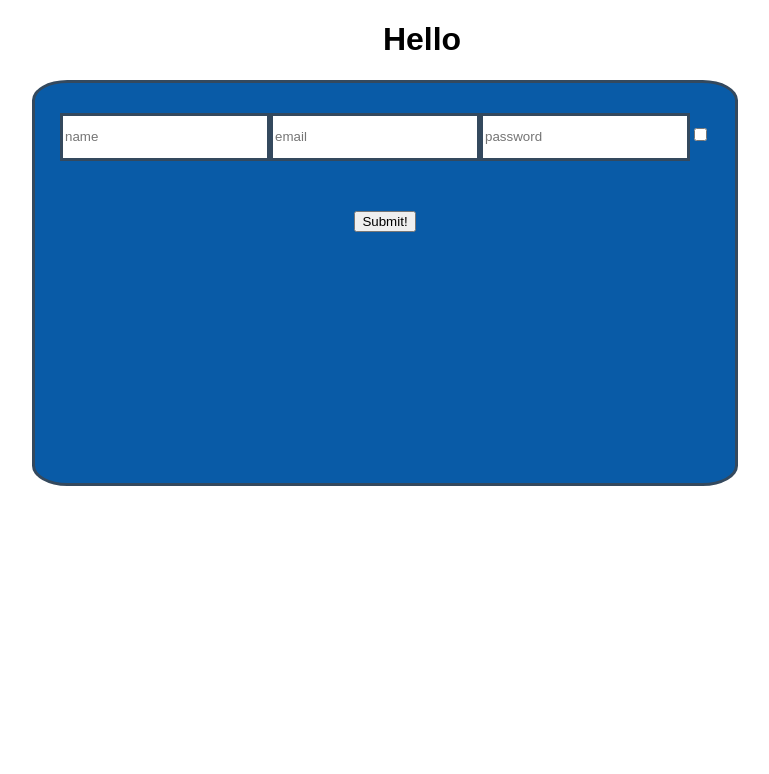
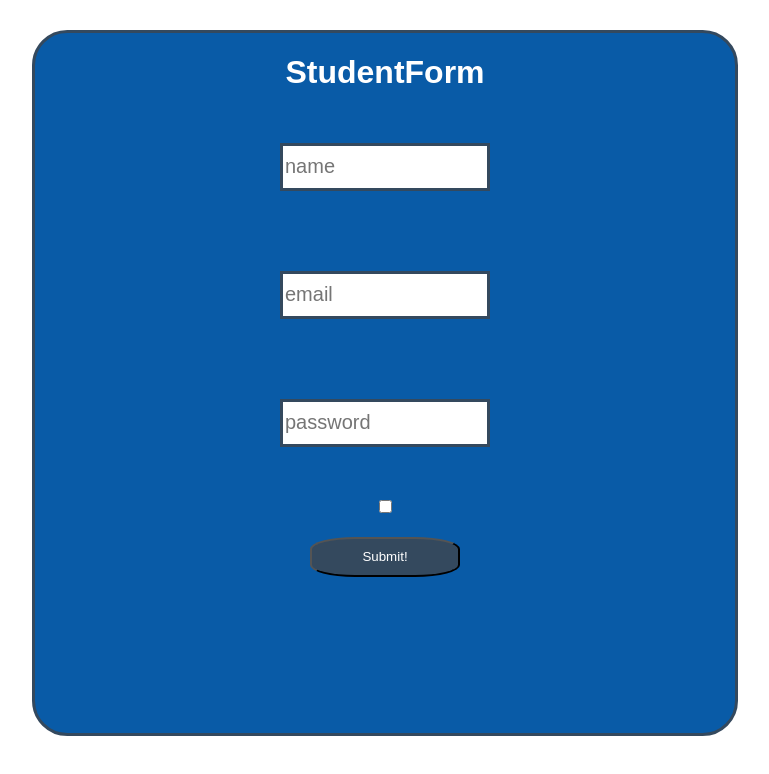
Before and after one commit to bloominstituteoftechnology/User-Onboarding, a React (Create React App) app in the folder login/: page / in a window 1280 px wide. Shown: the top 774 px of the page, without its empty margins (218-987 px from the left). Built offline with nearby package versions, Linux system fonts and the light colour scheme.

Commit message:
changed some styling of form

```diff
--- a/login/src/App.js
+++ b/login/src/App.js
@@ -1,13 +1,12 @@
-import React, { Component } from 'react';
-import OnBoardForm from './Component/Form'
-import './App.css';
+import React, { Component } from "react";
+import OnBoardForm from "./Component/Form";
+import "./App.css";
 
 class App extends Component {
   render() {
     return (
       <div className="App">
-      <h1>Hello</h1>
-      <OnBoardForm/>
+        <OnBoardForm />
       </div>
     );
   }
--- a/login/src/Component/Form.css
+++ b/login/src/Component/Form.css
@@ -4,4 +4,5 @@
     border: 3px solid #34495e;
     margin-top:30px;
     margin-bottom:50px;
+    font-size:20px;
 }
--- a/login/src/Component/Form.js
+++ b/login/src/Component/Form.js
@@ -3,16 +3,36 @@ import { withFormik, Form, Field } from "formik";
 import * as Yup from "yup";
 import axios from "axios";
 import Styled from "styled-components";
-import './Form.css';
+import "./Form.css";
 
 const Div = Styled.div`
 background-color: #095ba7;
-height: 400px;
+height: 700px;
 width: 700px;
 margin-left: 250px;
 border: 3px solid #34495e;
 border-radius: 5%;
+margin-top:30px;
 `;
+
+const Item = Styled.div`
+
+`
+const Button = Styled.button`
+
+margin-top:20px;
+height: 40px;
+width: 150px;
+border-radius: 30%;
+background-color:#34495e;
+color:white;
+`
+
+const H1 = Styled.h1`
+
+color:white;
+`
+
 
 function OnBoardForm({ values, errors, touched, status }) {
   const [users, setUsers] = useState([]);
@@ -25,24 +45,40 @@ function OnBoardForm({ values, errors, touched, status }) {
 
   return (
     <Div>
+        <H1>StudentForm</H1>
       <Form>
-
-          <Field  className = "form" type="text" name="name" placeholder="name" />
+        <Item>
+          <Field className="form" type="text" name="name" placeholder="name" />
           {touched.name && errors.name && (
             <p className="error">{errors.name}</p>
           )}
-          <Field  className = "form"  type="Email" name="email" placeholder="email" />
+        </Item>
+        <Item>
+          <Field
+            className="form"
+            type="Email"
+            name="email"
+            placeholder="email"
+          />
           {touched.email && errors.email && (
             <p className="error">{errors.email}</p>
           )}
-          <Field   className = "form"  type="password" name="password" placeholder="password" />
+        </Item>
+        <Item>
+          <Field
+            className="form"
+            type="password"
+            name="password"
+            placeholder="password"
+          />
           {touched.password && errors.password && (
             <p className="error">{errors.password}</p>
           )}
-
-          <Field type="checkbox" name="checkbox" checked={values.checkbox} />
-
-        <button type="submit">Submit!</button>
+        </Item>
+        <Item>
+        <Field type="checkbox" name="checkbox" checked={values.checkbox} />
+        </Item>
+        <Button type="submit">Submit!</Button>
       </Form>
       {users.map(user => (
         <ul key={user.id}>
@@ -65,9 +101,9 @@ const FormikOnBoardForm = withFormik({
     };
   },
   validationSchema: Yup.object().shape({
-    name: Yup.string().required("You must put a name"),
-    email: Yup.string().required("You must put a email"),
-    password: Yup.string().required("You must enter password")
+    name: Yup.string().required("Required!"),
+    email: Yup.string().required("Required!"),
+    password: Yup.string().required("Required!")
   }),
 
   handleSubmit(values, { setStatus }) {
```
